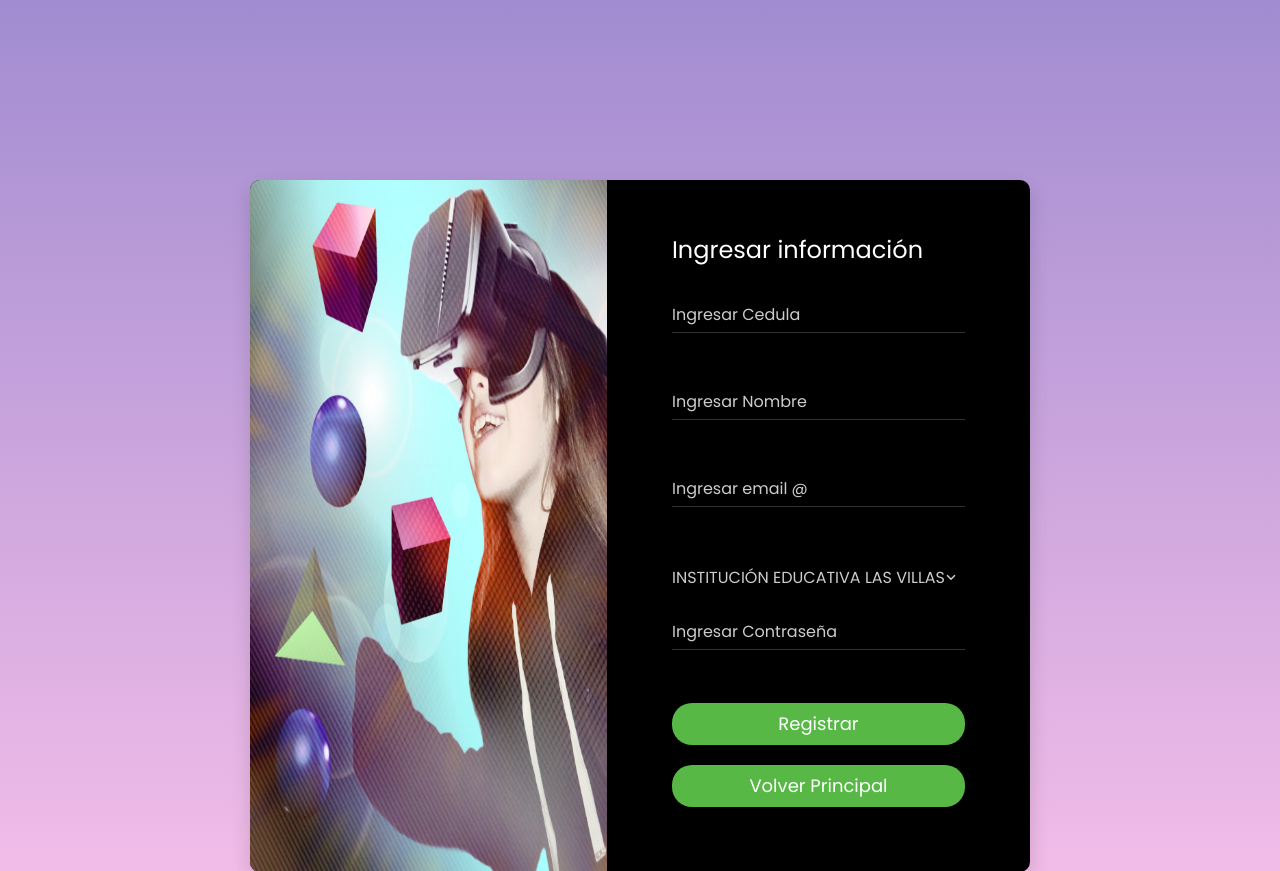
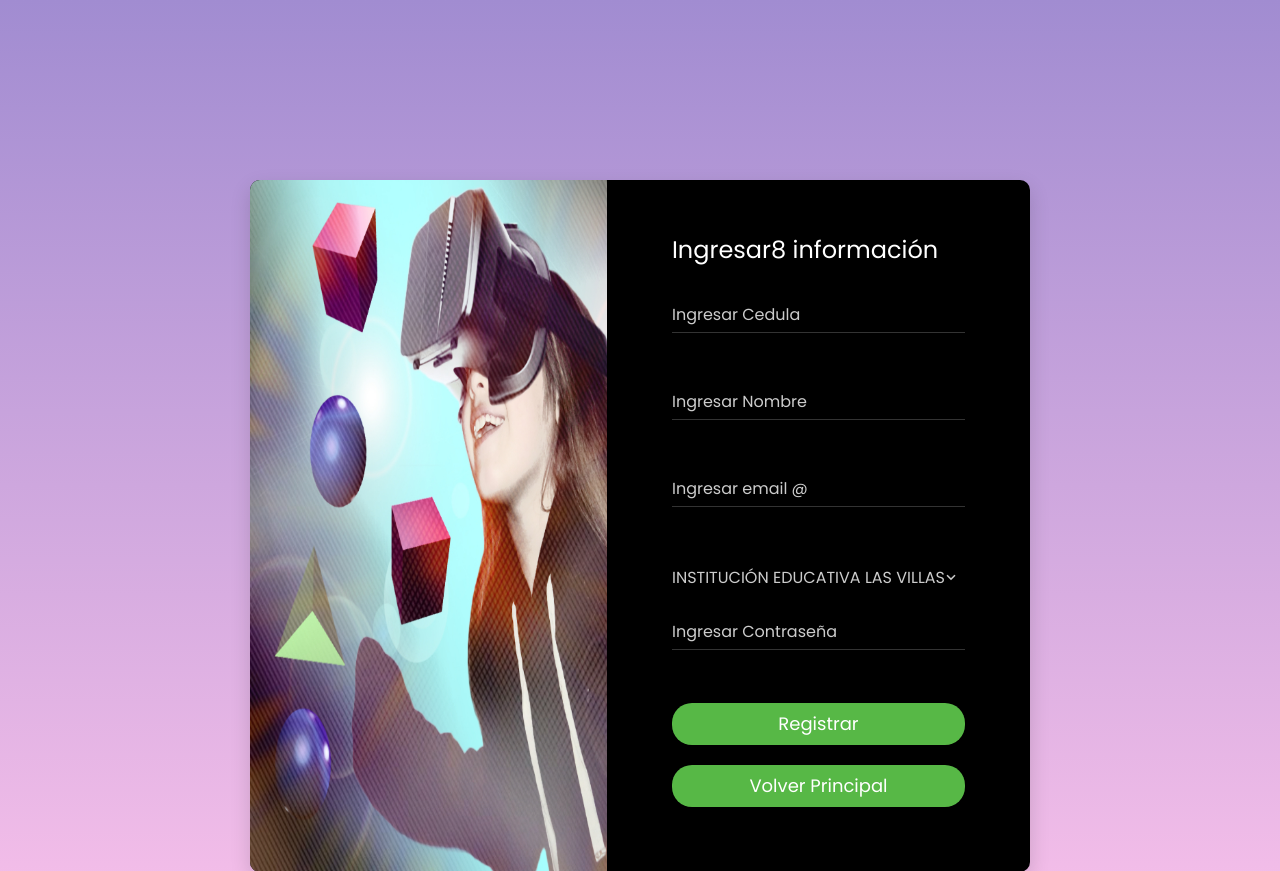
Before and after one commit to ygalindofor/website-rve, a PHP site: page /registro.php in a window 1280 px wide. Shown: the top 871 px of the page. Run offline with PHP 8.4, Linux system fonts and the light colour scheme; data that the repository does not hold is empty.

Commit message:
Update registrar.php

```diff
--- a/registrar.php
+++ b/registrar.php
@@ -38,7 +38,7 @@
             <div class="card card-3">
                 <div class="card-heading" style="background-image: url(img/niñarve.jpg);"></div>
                 <div class="card-body">
-                    <h2 class="title">Ingresar información</h2>
+                    <h2 class="title">Ingresar8 información</h2>
 										<form class="contacto"	 action="registro.php" method="POST" onsubmit='return validar()'>
 											<div class="input-group">
 											<div><input  class="input--style-3" id="cedula"class="codigo" type="text" name="txtcodigo" placeholder="Ingresar Cedula" maxlength="10" >
```
